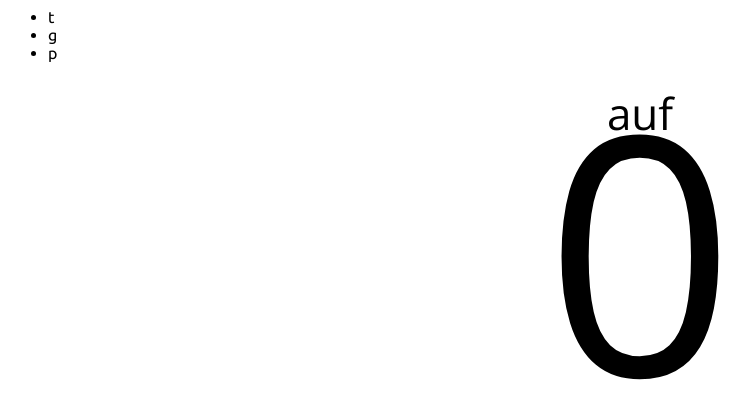
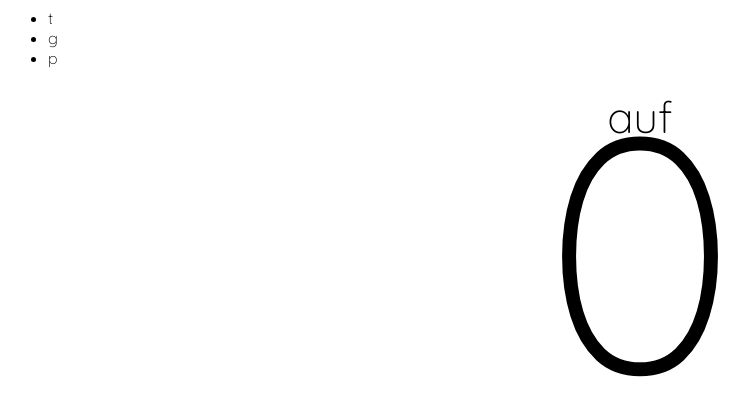
Before and after one commit to auf0/auf0.github.io, a plain HTML site: page index.html in a window 1280 px wide. Shown: the whole page, without its empty margins (0-751 px from the left). Drawn offline with nearby package versions, Linux system fonts and the light colour scheme.

Commit message:
new font

```diff
--- a/index.html
+++ b/index.html
@@ -1,7 +1,7 @@
 <html>
 
 <head>
-<link href="https://fonts.googleapis.com/css?family=Open+Sans:300|Ubuntu" rel="stylesheet">
+<link href="https://fonts.googleapis.com/css?family=Quicksand:300" rel="stylesheet">
 <link rel="stylesheet" href="/layout/auf0.css">
 </head>
 
--- a/layout/auf0.css
+++ b/layout/auf0.css
@@ -1,6 +1,5 @@
 body {
-font-family: 'Open Sans', sans-serif;
-font-family: 'Ubuntu', sans-serif;
+font-family: 'Quicksand', sans-serif;
 font-color: #000;
 }
 
@@ -17,7 +16,7 @@ font-color: #000;
 h1 {
 	font-size: 333px;
     font-weight: lighter;
-    font-family: 'Open Sans', sans-serif;
+    font-family: 'Quicksand', sans-serif;
     margin-top: 0px;
     margin-bottom: 0px;
     line-height: 1;
@@ -26,7 +25,7 @@ h1 {
 h2 {
     font-size: 44px;
     font-weight: lighter;
-    font-family: 'Open Sans', sans-serif;
+    font-family: 'Quicksand', sans-serif;
     margin-top: 0px;
     margin-bottom: -62px;
 }
```
